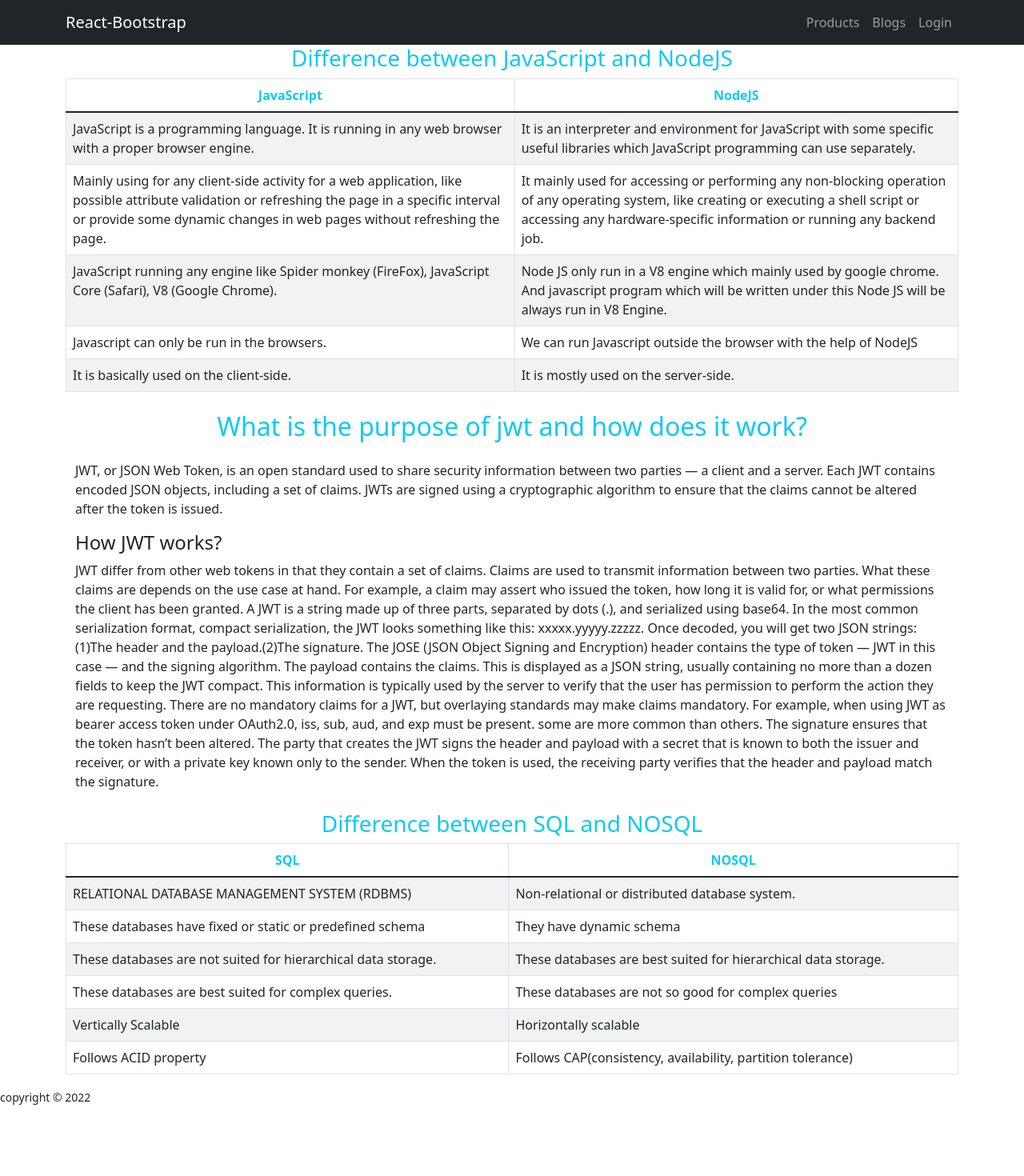
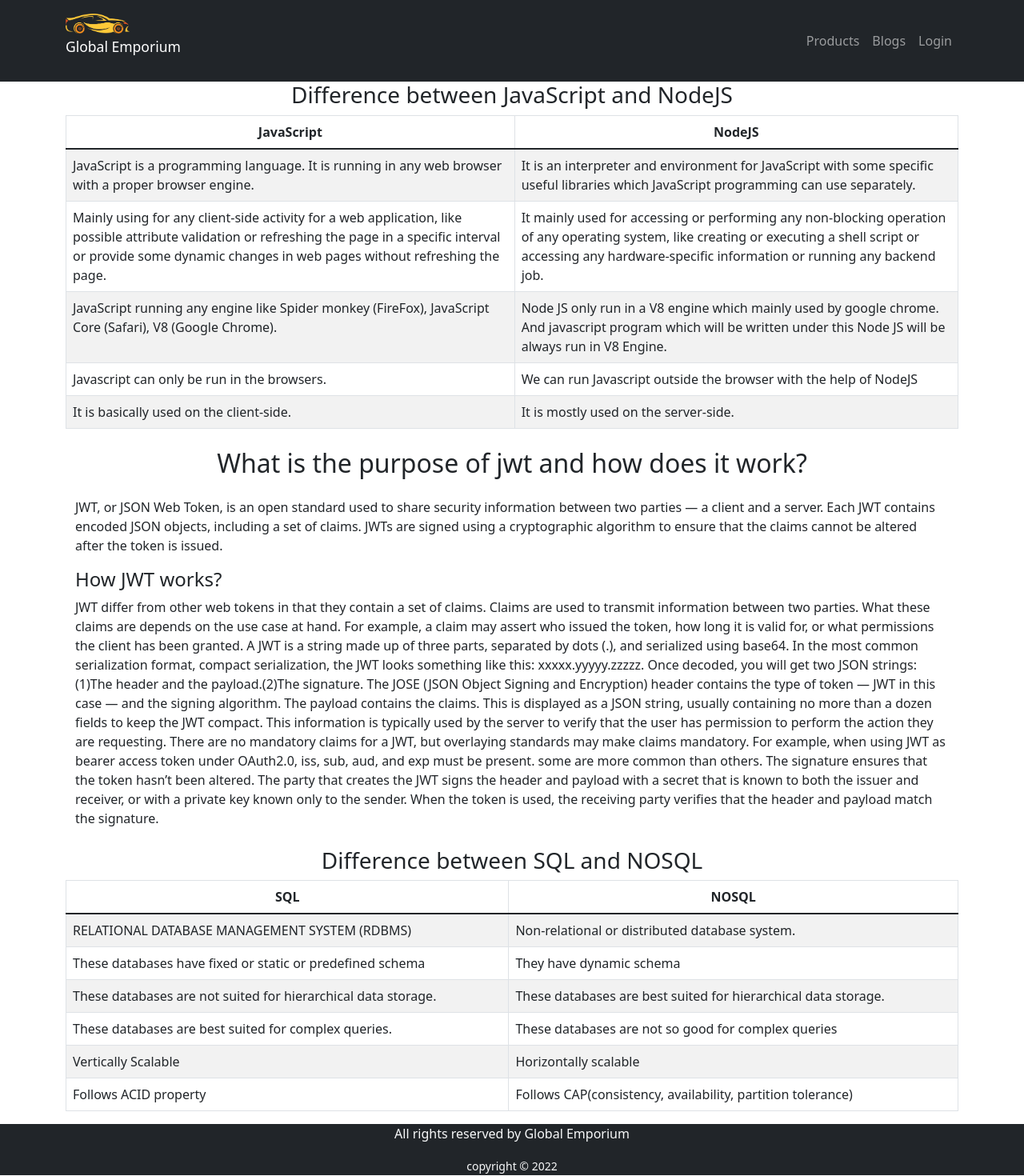
Before and after one commit to abdulawalemon1/global-emporium-client, a React (Create React App) app: page /blogs in a window 1280 px wide. Shown: the top 1470 px of the page at 80% size. Before the commit the page ends 1399 px from the top, so only its background shows below. Built offline with nearby package versions, Linux system fonts and the light colour scheme; no server answers.

Commit message:
logo added

```diff
--- a/src/Pages/Blog/Blog.js
+++ b/src/Pages/Blog/Blog.js
@@ -5,13 +5,13 @@ const Blog = () => {
     return (
         <div className='container'>
             <div>
-                <h3 className='text-info text-center'> Difference between JavaScript and NodeJS</h3>
+                <h3 className='text-dark text-center'> Difference between JavaScript and NodeJS</h3>
                 <Table striped bordered hover>
                     <thead>
                         <tr>
 
-                            <th className='text-info text-center'>JavaScript</th>
-                            <th className='text-info text-center'>NodeJS</th>
+                            <th className=' text-center'>JavaScript</th>
+                            <th className='text-center'>NodeJS</th>
 
                         </tr>
                     </thead>
@@ -52,7 +52,7 @@ const Blog = () => {
                 </Table>
             </div>
             <div className='mt-4 mb-4'>
-                <h2 className='text-center text-info'>What is the purpose of jwt and how does it work?</h2>
+                <h2 className='text-center '>What is the purpose of jwt and how does it work?</h2>
                 <p className='container mt-4'>
                     JWT, or JSON Web Token, is an open standard used to share security information between two parties — a client and a server. Each JWT contains encoded JSON objects, including a set of claims. JWTs are signed using a cryptographic algorithm to ensure that the claims cannot be altered after the token is issued.
 
@@ -74,14 +74,14 @@ const Blog = () => {
                 </p>
             </div>
             <div>
-                <h3 className='text-info text-center'> Difference between SQL and NOSQL</h3>
+                <h3 className='text-center'> Difference between SQL and NOSQL</h3>
                 <Table striped bordered hover>
 
                     <thead>
                         <tr>
 
-                            <th className='text-info text-center'>SQL</th>
-                            <th className='text-info text-center'>NOSQL</th>
+                            <th className='text-center'>SQL</th>
+                            <th className=' text-center'>NOSQL</th>
 
                         </tr>
                     </thead>
--- a/src/Pages/ManageInventories/ManageInventories.js
+++ b/src/Pages/ManageInventories/ManageInventories.js
@@ -33,9 +33,9 @@ const ManageInventories = () => {
             <h2 className='text-center'>Manage Inventory</h2>
             <div className='d-flex'>
                 <div className='container text-center'>
-                    <Link to={'/manageInventory'} className='w-75 btn btn-outline-primary'>See All Items</Link>
+
                     <br />
-                    <Link to={"/additem"} className=' w-75 btn btn-outline-success'>Add New Item</Link>
+                    <Link to={"/additem"} className=' w-75 btn btn-outline-dark'>Add New Item</Link>
                 </div>
                 <div className="products-container">
 
--- a/src/Pages/Shared/Footer/Footer.js
+++ b/src/Pages/Shared/Footer/Footer.js
@@ -4,8 +4,9 @@ const Footer = () => {
     const today = new Date();
     const year = today.getFullYear();
     return (
-        <footer>
-            <p><small>copyright &copy; {year}</small></p>
+        <footer className='text-center bg-dark'>
+            <p className='text-light'>All rights reserved by Global Emporium</p>
+            <p><small className='text-light'>copyright &copy; {year}</small></p>
         </footer>
     );
 };
--- a/src/Pages/Shared/Header/Header.js
+++ b/src/Pages/Shared/Header/Header.js
@@ -4,7 +4,7 @@ import { Container, Nav, Navbar } from 'react-bootstrap';
 import { useAuthState } from 'react-firebase-hooks/auth';
 import { Link } from 'react-router-dom';
 import auth from '../../../.firebase.init';
-
+import logo from '../../../images/logo.png';
 const Header = () => {
     const [user] = useAuthState(auth);
     const handleSignOut = () => {
@@ -14,7 +14,10 @@ const Header = () => {
         <>
             <Navbar collapseOnSelect sticky="top" expand="lg" bg="dark" variant="dark">
                 <Container>
-                    <Navbar.Brand as={Link} to="/">React-Bootstrap</Navbar.Brand>
+                    <Navbar.Brand className='' as={Link} to="/">
+                        <img width={80} src={logo} alt="" />
+                        <p><small>Global Emporium</small></p>
+                    </Navbar.Brand>
                     <Navbar.Toggle aria-controls="responsive-navbar-nav" />
                     <Navbar.Collapse id="responsive-navbar-nav">
                         <Nav className="me-auto">
```
Also changed, not shown: src/images/logo.png (added).
